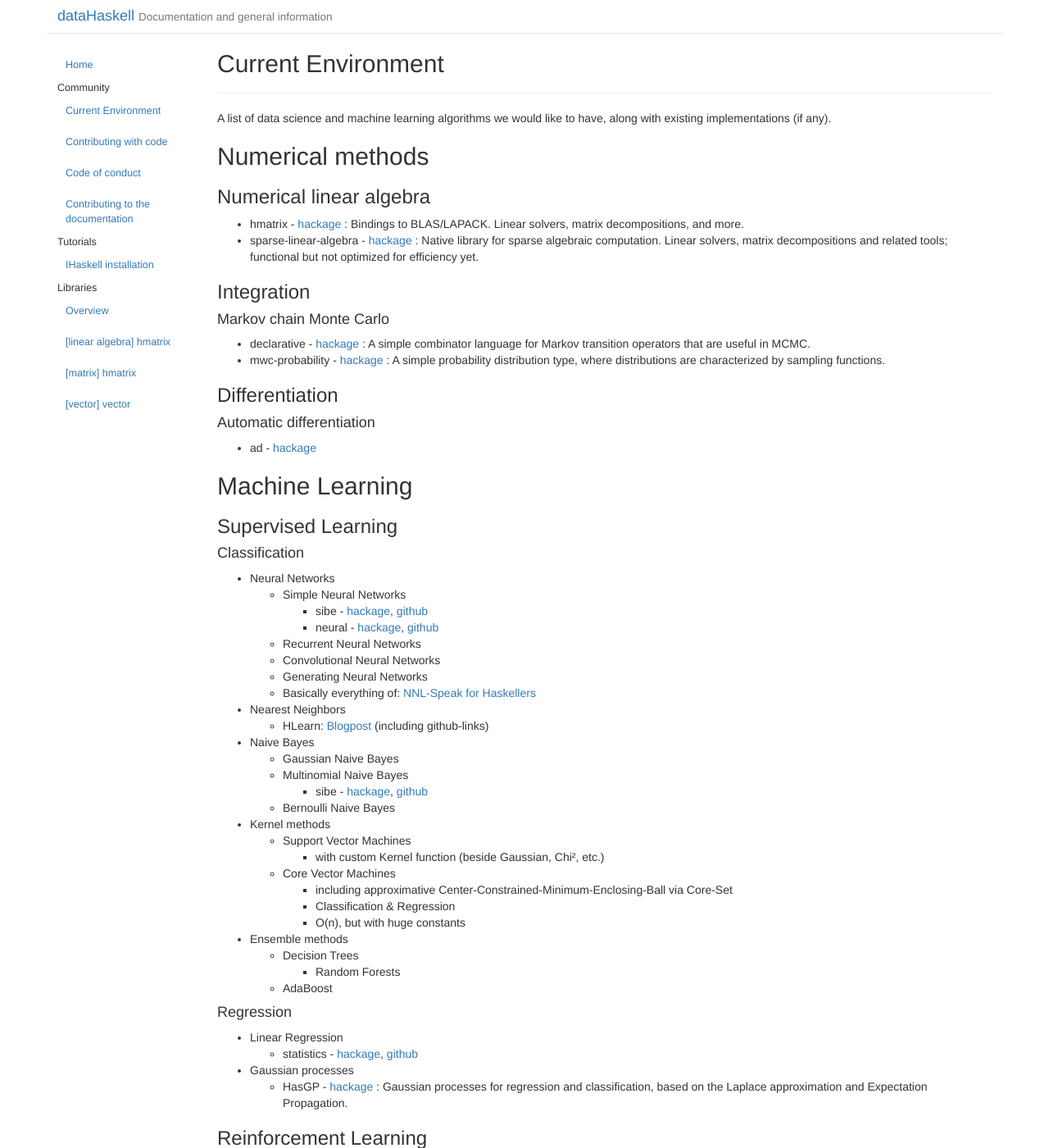
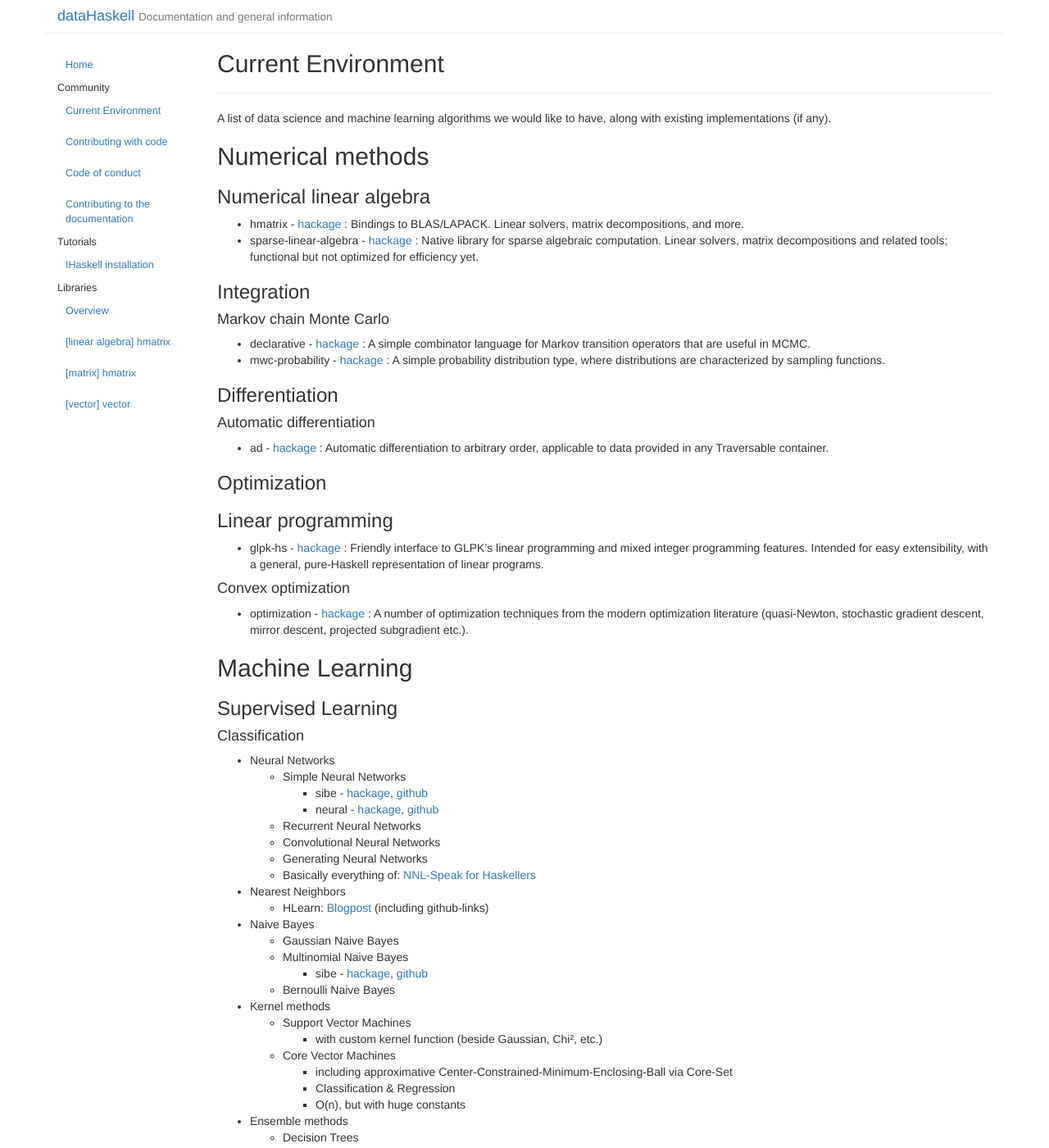
Before and after one commit to DataHaskell/docs, a Jekyll site: the page built from _posts/2016-10-19-current-environment.md, in a window 1280 px wide and 1400 px high. Shown: the whole window at 82% size. Built offline with Jekyll 4.4.1, drawn with Linux system fonts in a browser that asks for light colours.

Commit message:
Update 2016-10-19-current-environment.md

```diff
--- a/_posts/2016-10-19-current-environment.md
+++ b/_posts/2016-10-19-current-environment.md
@@ -28,8 +28,18 @@ Numerical methods
 
 #### Automatic differentiation
 
-- ad - [hackage](http://hackage.haskell.org/package/ad)
+- ad - [hackage](http://hackage.haskell.org/package/ad) : Automatic differentiation to arbitrary order, applicable to data provided in any Traversable container.
 
+
+### Optimization
+
+### Linear programming
+
+- glpk-hs - [hackage](https://hackage.haskell.org/package/glpk-hs) : Friendly interface to GLPK's linear programming and mixed integer programming features. Intended for easy extensibility, with a general, pure-Haskell representation of linear programs.
+
+#### Convex optimization
+
+- optimization - [hackage](https://hackage.haskell.org/package/optimization) : A number of optimization techniques from the modern optimization literature (quasi-Newton, stochastic gradient descent, mirror descent, projected subgradient etc.).
 
 
 Machine Learning
@@ -60,7 +70,7 @@ Machine Learning
 
 - Kernel methods
   - Support Vector Machines
-    - with custom Kernel function (beside Gaussian, Chi², etc.)
+    - with custom kernel function (beside Gaussian, Chi², etc.)
 
   - Core Vector Machines
     - including approximative Center-Constrained-Minimum-Enclosing-Ball via Core-Set
```
